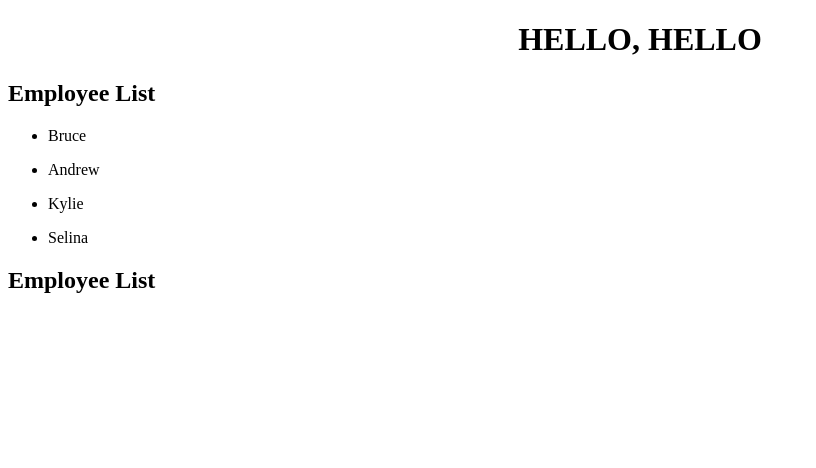
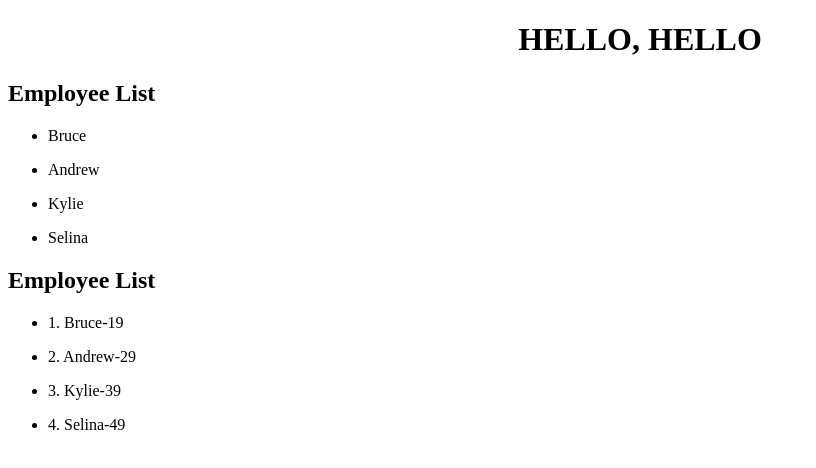
Before and after one commit to Subhro-ai/hello, an Angular app: page / in a window 1280 px wide. Shown: the top 468 px of the page, without its empty margins (0-816 px from the left). Built offline with nearby package versions, Linux system fonts and the light colour scheme.

Commit message:
Services with dependency injection

```diff
--- a/src/app/app.module.ts
+++ b/src/app/app.module.ts
@@ -5,6 +5,7 @@ import { AppRoutingModule } from './app-routing.module';
 import { AppComponent } from './app.component';
 import { Test1Component } from './test1/test1.component';
 import { EmployeeDetailsComponent } from './employee-details/employee-details.component';
+import { EmployeeService } from './employee.service';
 
 @NgModule({
   declarations: [
@@ -17,7 +18,7 @@ import { EmployeeDetailsComponent } from './employee-details/employee-details.co
     AppRoutingModule,
     FormsModule
   ],
-  providers: [],
+  providers: [EmployeeService],
   bootstrap: [AppComponent]
 })
 export class AppModule { }
--- a/src/app/employee-details/employee-details.component.ts
+++ b/src/app/employee-details/employee-details.component.ts
@@ -1,4 +1,5 @@
 import { Component } from '@angular/core';
+import { EmployeeService } from '../employee.service';
 
 @Component({
   selector: 'app-employee-details',
@@ -11,5 +12,11 @@ import { Component } from '@angular/core';
   styleUrl: './employee-details.component.css'
 })
 export class EmployeeDetailsComponent {
+  public employees:any;
 
+  constructor (private _employeeService : EmployeeService) {}
+
+  ngOnInit() {
+    this.employees = this._employeeService.getEmployees();
+  }
 }
--- /dev/null
+++ b/src/app/employee.service.ts
@@ -0,0 +1,18 @@
+import { Injectable } from '@angular/core';
+
+@Injectable({
+  providedIn: 'root'
+})
+export class EmployeeService {
+
+  constructor() { }
+
+  getEmployees() {
+    return [
+      {"id": 1, "name": "Bruce", "age" : 19},
+      {"id": 2, "name": "Andrew", "age" : 29},
+      {"id": 3, "name": "Kylie", "age" : 39},
+      {"id": 4, "name": "Selina", "age" : 49}
+    ];
+  }
+}
--- a/src/app/test1/test1.component.ts
+++ b/src/app/test1/test1.component.ts
@@ -1,4 +1,5 @@
 import { Component, EventEmitter, Input, Output } from '@angular/core';
+import { EmployeeService } from '../employee.service';
 
 @Component({
   selector: 'app-test1',
@@ -13,10 +14,11 @@ import { Component, EventEmitter, Input, Output } from '@angular/core';
   styles: []
 })
 export class Test1Component {
-  public employees = [
-    {"id": 1, "name": "Bruce", "age" : 19},
-    {"id": 2, "name": "Andrew", "age" : 29},
-    {"id": 3, "name": "Kylie", "age" : 39},
-    {"id": 4, "name": "Selina", "age" : 49}
-  ]
+  public employees: any;
+
+  constructor(private _employeeService: EmployeeService) {}
+
+  ngOnInit() {
+    this.employees = this._employeeService.getEmployees();
+  }
 }
```
Also changed, not shown: 1 other file (tests, documents, lock files or other folders).
